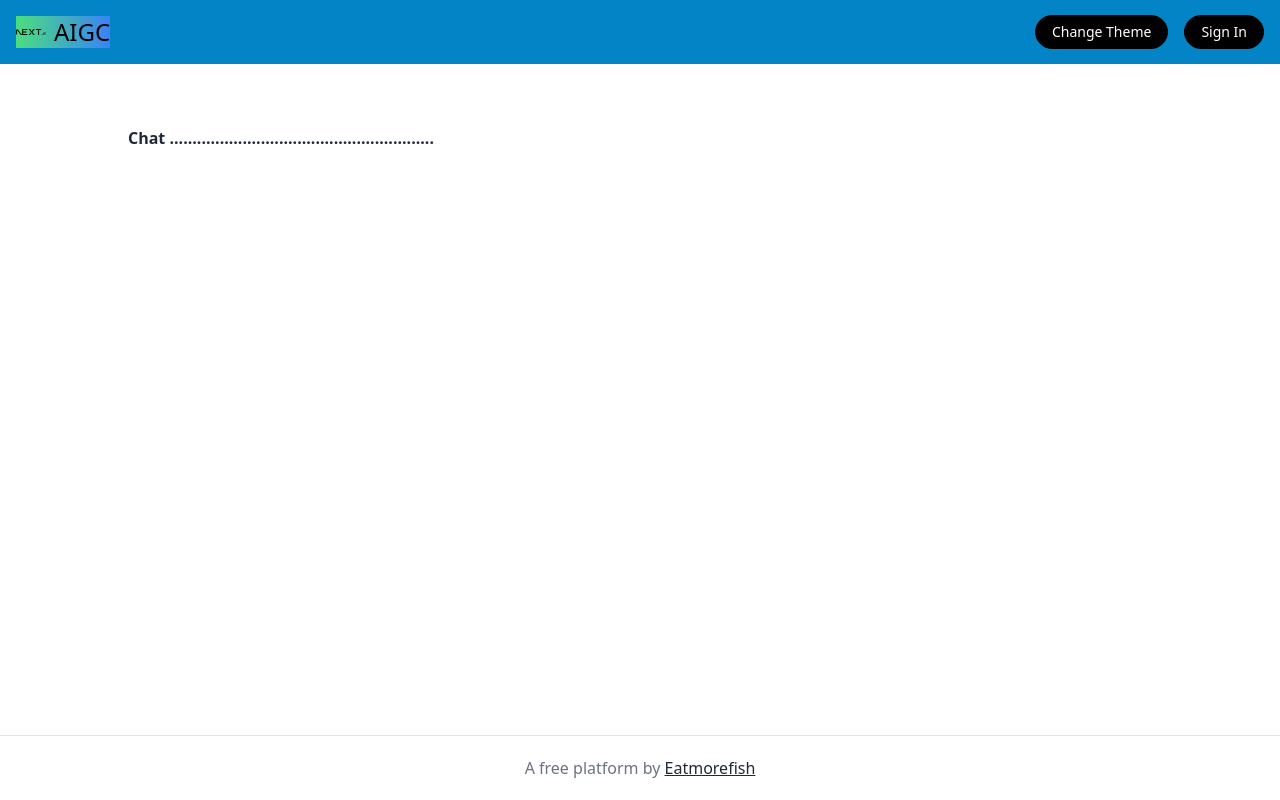
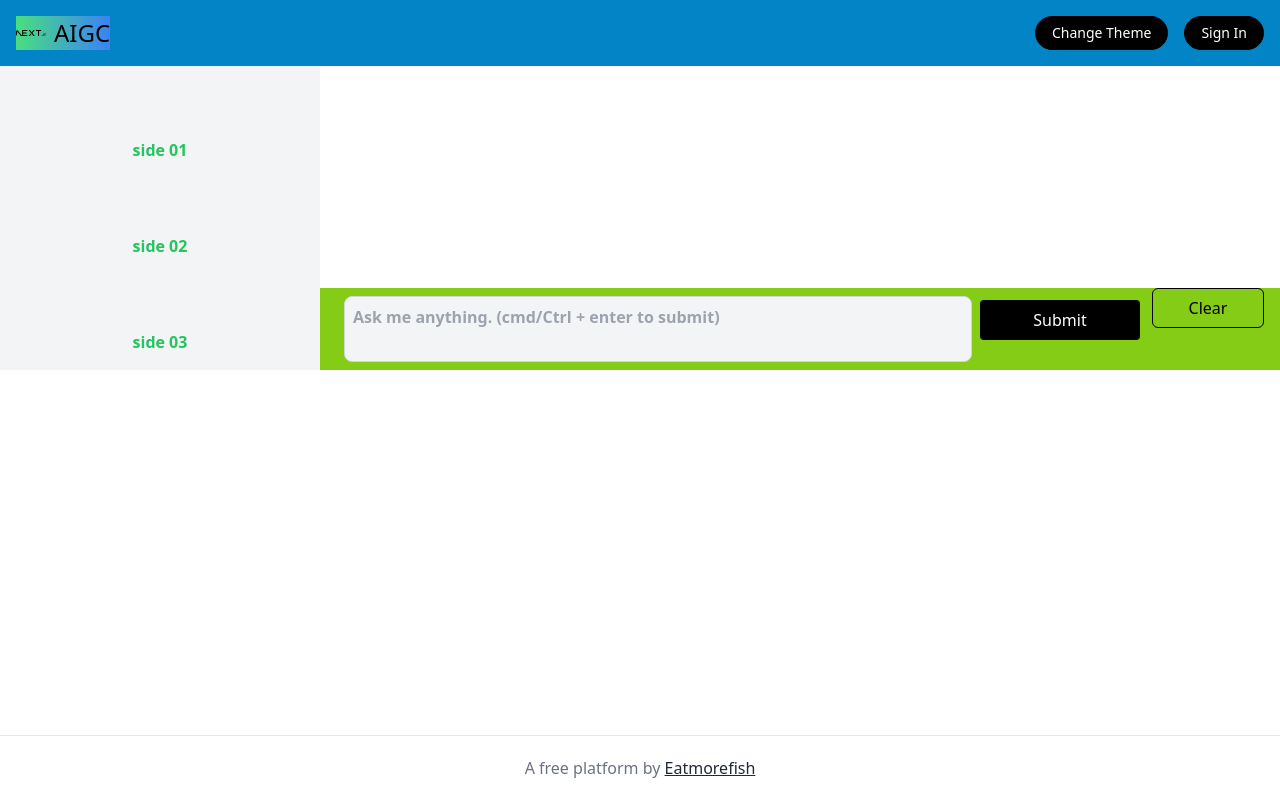
Before and after one commit to etmorefish/AIGC, a Next.js app: page /chat in a window 1280 px wide. Shown: the top 800 px of the page. Built offline with nearby package versions, Linux system fonts and the light colour scheme.

Commit message:
fix: modify layout

```diff
--- a/components/chat/Input.tsx
+++ b/components/chat/Input.tsx
@@ -1,6 +1,5 @@
-import { Conversation, ROLES } from '@/pages/chat';
-import React, { useEffect, useRef, useState } from 'react'
-
+import { Conversation, ROLES } from "@/pages/chat";
+import React, { useEffect, useRef, useState } from "react";
 
 interface Props {
   conversations: Conversation[];
@@ -9,9 +8,7 @@ interface Props {
   updateSavingStatus: (msg: boolean) => void;
 }
 
-
 const Input = (props: Props) => {
-
   const {
     conversations,
     updateConversations,
@@ -20,7 +17,7 @@ const Input = (props: Props) => {
   } = props;
   const [isMoblie, setIsMoblie] = useState(false);
   const [submitLoading, setSubmitLoading] = useState(false);
-  const [message, setMessage] = useState('');
+  const [message, setMessage] = useState("");
   const [saving, setSaving] = useState(false);
   const stop = useRef(false);
 
@@ -39,7 +36,7 @@ const Input = (props: Props) => {
       content: message.trim(),
     };
 
-    payload = [...conversations, currentQuestion]
+    payload = [...conversations, currentQuestion];
     let n = 3;
     fetchData(payload, n);
     setMessage("");
@@ -52,7 +49,7 @@ const Input = (props: Props) => {
         role: ROLES.SYSTEM,
         content: "You are a helpful assistant. Answer in detail.",
       },
-    ])
+    ]);
   }
 
   // 停止页面返回消息
@@ -65,9 +62,9 @@ const Input = (props: Props) => {
   function fetchData(payload: Conversation[], n: number) {
     setSubmitLoading(true);
 
-    let num = n*2 + 1
+    let num = n * 2 + 1;
     const body = {
-      messages: payload.slice(-(num))
+      messages: payload.slice(-num),
     };
     console.log("body: ", body);
     fetch(`${location.origin}/api/chat`, {
@@ -103,7 +100,10 @@ const Input = (props: Props) => {
                   content: storeMsg.toString(),
                 };
                 updateConversations([...payload, curQuestion]);
-                localStorage.setItem('westorg', JSON.stringify([...payload, curQuestion]));
+                localStorage.setItem(
+                  "westorg",
+                  JSON.stringify([...payload, curQuestion])
+                );
               }
               read();
             })
@@ -131,17 +131,15 @@ const Input = (props: Props) => {
     }
   }
 
-
   const handleMessageChange = (event: React.ChangeEvent<HTMLInputElement>) => {
     setMessage(event.target.value);
   };
 
   const handleSendMessage = () => {
     // 在这里处理发送消息的逻辑
-    console.log('发送消息:', message);
-    setMessage(''); // 清空消息输入框
+    console.log("发送消息:", message);
+    setMessage(""); // 清空消息输入框
   };
-
 
   // 导出为图片
   // function handleSave() {
@@ -168,12 +166,12 @@ const Input = (props: Props) => {
 
   return (
     <>
-      <div className="my-10  w-full max-w-6xl text-center flex items-center bg-lime-500 px-4  dark:bg-gray-800   ">
+      <div className="flex  bg-lime-500 px-4  dark:bg-gray-800   ">
         <textarea
           // type="text"
           value={message}
           onChange={(e) => setMessage(e.target.value)}
-          className="w-full bg-gray-100 dark:bg-gray-700 border border-gray-300 dark:border-gray-600 rounded-lg p-2 mb-2 m-2"
+          className=" flex-1 resize-none bg-gray-100 dark:bg-gray-700 border border-gray-300 dark:border-gray-600 rounded-lg p-2 mb-2 m-2"
           placeholder={
             submitLoading
               ? "Waiting..."
@@ -185,13 +183,16 @@ const Input = (props: Props) => {
         <button
           onClick={handleSubmit}
           disabled={submitLoading}
-          className={`mt-3 h-10 w-40 rounded bg-black font-medium text-white hover:bg-slate-700 dark:bg-slate-300 dark:text-black dark:hover:bg-slate-400 ${submitLoading ? "animate-pulse" : ""}`}
+          className={`mt-3 h-10 w-40 rounded bg-black font-medium text-white hover:bg-slate-700 dark:bg-slate-300 dark:text-black dark:hover:bg-slate-400 ${
+            submitLoading ? "animate-pulse" : ""
+          }`}
         >
           {submitLoading ? "Waiting" : "Submit"}
         </button>
         <button
-          className={`ml-3 mt-3 h-10 w-14 rounded-md border border-black font-medium text-black hover:bg-slate-100 dark:border-slate-500 dark:text-slate-200 dark:hover:bg-slate-700 sm:mt-0 sm:w-28 ${submitLoading ? "animate-pulse" : ""
-            }`}
+          className={`ml-3 mt-3 h-10 w-14 rounded-md border border-black font-medium text-black hover:bg-slate-100 dark:border-slate-500 dark:text-slate-200 dark:hover:bg-slate-700 sm:mt-0 sm:w-28 ${
+            submitLoading ? "animate-pulse" : ""
+          }`}
           onClick={handleClear}
           disabled={submitLoading}
         >
@@ -210,7 +211,7 @@ const Input = (props: Props) => {
         )}
       </div>
     </>
-  )
-}
+  );
+};
 
-export default Input
+export default Input;
--- a/components/chat/chat.tsx
+++ b/components/chat/chat.tsx
@@ -1,18 +1,14 @@
 import { Conversation, ROLES } from "@/pages/chat";
-import React, { useEffect, useRef } from 'react'
-
+import React, { useEffect, useRef } from "react";
 
 interface Props {
   conversations: Conversation[];
   saving: boolean;
 }
 
-
 export const Chat = (props: Props) => {
-
   const { conversations, saving } = props;
   const bottomRef = useRef<null | HTMLDivElement>(null);
-
 
   useEffect(() => {
     if (bottomRef.current && conversations.length > 2) {
@@ -20,26 +16,20 @@ export const Chat = (props: Props) => {
     }
   }, [conversations]);
 
-
   return (
-        <div
-            className="w-full max-w-5xl text-left font-sans leading-tight   h-[700px] overflow-y-auto snap-y">
-            Chat ..........................................................
+    <div className="flex-1 p-2  overflow-y-auto">
+      {/* Chat .......................................................... */}
       {conversations && conversations.length > 1
         ? conversations
             // .filter((item: Conversation) => item.role !== ROLES.SYSTEM)
             .map((item: Conversation, index: number) => {
               return (
-                        <div
-                        key={index}
-                        className="w-full px-4 py-5 snap-end"
-                        >
-                        {item.role}:  {item.content}
+                <div key={index} className="px-4 py-5">
+                  {item.role}: {item.content}
                 </div>
               );
             })
-                : ""
-            }
+        : ""}
     </div>
-    )
-}
+  );
+};
--- a/components/layout/RootLayout.tsx
+++ b/components/layout/RootLayout.tsx
@@ -12,9 +12,9 @@ const RootLayout = ({children, meta}: any) => {
         <meta name="description" content={description} />
         <link rel="icon" href={icon || "/favicon.ico"} />
     </Head>
-    <div className='h-screen'>
+    <div className='flex flex-col h-screen'>
         <Nav/>
-        <div className='flex-grow  flex-col overflow-auto'>{children}</div>
+        <div className='w-full overflow-hidden'>{children}</div>
         <Footer/>
     </div>
     </>
--- a/components/layout/nav.tsx
+++ b/components/layout/nav.tsx
@@ -5,7 +5,7 @@ import ThemeSwitch from '@/components/themeSwitch';
 export default function Nav() {
     return (
         <>
-            <div className=" flex h-16 max-w-full items-center justify-between xl:mx-auto bg-sky-600 dark:bg-yellow-500">
+            <div className="flex  justify-between bg-sky-600 dark:bg-yellow-500">
                 <Link href="/" className=" flex m-4 items-center font-display text-2xl bg-gradient-to-r from-green-400 to-blue-500 hover:from-pink-500 hover:to-yellow-500">
                     <Image
                         src="/next.svg"
--- a/pages/chat.tsx
+++ b/pages/chat.tsx
@@ -31,7 +31,7 @@ const chat = () => {
   useEffect(() => {
     if (typeof window !== "undefined" && localStorage.getItem("westorg")) {
       let item = localStorage.getItem("westorg") as string;
-      setConversations(JSON.parse(item)) ;
+      setConversations(JSON.parse(item));
     }
   }, []);
 
@@ -52,10 +52,29 @@ const chat = () => {
           description: "A free platform by Eatmorefishs.",
         }}
       >
-        <div className="flex w-full flex-1 flex-col   items-center text-center text-gray-800 dark:text-gray-100 font-bold">
-          <div className="mt-16 flex w-full flex-1 flex-col  items-center text-center ">
+        {/* <main className="w-full h-screen"> */}
+          <div className="flex flex-1  text-center text-gray-800 dark:text-gray-100 font-bold">
+            {/* <!-- sidebar --> */}
+            <div className="bg-gray-100 p-2 w-80 overflow-y-scroll">
+              <ul>
+                <li className="p-2 rounded text-green-500 mt-9 pt-7 hover:bg-gray-200">
+                  side 01
+                </li>
+                <li className="p-2 rounded text-green-500 mt-9 pt-7 hover:bg-gray-200">
+                  side 02
+                </li>
+                <li className="p-2 rounded text-green-500 mt-9 pt-7 hover:bg-gray-200">
+                  side 03
+                </li>
+              </ul>
+            </div>
+            {/* <!-- main content --> */}
+            <div className="flex flex-1 flex-col">
+              {/* <!-- chat content --> */}
+
               <Chat conversations={conversations} saving={saving} />
-          </div>
+              {/* <!-- input --> */}
+
               <Input
                 conversations={conversations}
                 updateConversations={setConversations}
@@ -63,6 +82,8 @@ const chat = () => {
                 updateSavingStatus={setSaving}
               />
             </div>
+          </div>
+        {/* </main> */}
       </RootLayout>
     </>
   );
--- a/pages/demo.tsx
+++ b/pages/demo.tsx
@@ -87,71 +87,7 @@ export const getStaticProps = async () => {
       user: "John",
       text: "Hi there!",
     },
-    {
-      id: 2,
-      user: "Mary",
-      text: "Hello John, how are you today?",
-    },
-    {
-      id: 1,
-      user: "John",
-      text: "Hi there!",
-    },
-    {
-      id: 2,
-      user: "Mary",
-      text: "Hello John, how are you today?",
-    },
-    {
-      id: 1,
-      user: "John",
-      text: "Hi there!",
-    },
-    {
-      id: 2,
-      user: "Mary",
-      text: "Hello John, how are you today?",
-    },
-    {
-      id: 1,
-      user: "John",
-      text: "Hi there!",
-    },
-    {
-      id: 2,
-      user: "Mary",
-      text: "Hello John, how are you today?",
-    },
-    {
-      id: 1,
-      user: "John",
-      text: "Hi there!",
-    },
-    {
-      id: 2,
-      user: "Mary",
-      text: "Hello John, how are you today?",
-    },
-    {
-      id: 1,
-      user: "John",
-      text: "Hi there!",
-    },
-    {
-      id: 2,
-      user: "Mary",
-      text: "Hello John, how are you today?",
-    },
-    {
-      id: 1,
-      user: "John",
-      text: "Hi there!",
-    },
-    {
-      id: 2,
-      user: "Mary",
-      text: "Hello John, how are you today?",
-    },
+
     // more messages
   ];
 
@@ -172,30 +108,8 @@ export const getStaticProps = async () => {
       name: "Tech Talk",
       id: 2,
     },
-    {
-      name: "General",
-      id: 1,
-    },
-    {
-      name: "Tech Talk",
-      id: 2,
-    },
-    {
-      name: "General",
-      id: 1,
-    },
-    {
-      name: "Tech Talk",
-      id: 2,
-    },
-    {
-      name: "General",
-      id: 1,
-    },
-    {
-      name: "Tech Talk",
-      id: 2,
-    },
+
+
     // more channels
   ];
 
@@ -239,7 +153,7 @@ const about = ({ messages, channels }) => {
 
           {/* <!-- input --> */}
           <div className="flex p-2">
-            <textarea className="flex-1 mr-2 resize-none" />
+            <textarea className="flex-1 mr-2 border border-red-600 resize-none" />
             <button>Send</button>
           </div>
         </div>
--- a/pages/index.tsx
+++ b/pages/index.tsx
@@ -13,7 +13,7 @@ export default function Home() {
         description: "A free platform by Eatmorefishs.",
       }}
     >
-      <main>
+      <main className="w-full">
         <div className="index__cards-wrapper">
           <Chat />
           <Hot />
--- a/styles/globals.css
+++ b/styles/globals.css
@@ -5,7 +5,7 @@
 
 /* -----------------------------------start index page css---------------------------- */
 .index__cards-wrapper {
-  @apply grid 2xl:grid-cols-3 lg:grid-cols-2 md:grid-cols-1 grid-cols-1 w-full gap-16 px-28 pt-8;
+  @apply grid 2xl:grid-cols-3 lg:grid-cols-2 md:grid-cols-1 grid-cols-1  gap-16 px-28 pt-8;
 }
 
 
```
Lines whose indentation alone changed are shown as unchanged.
